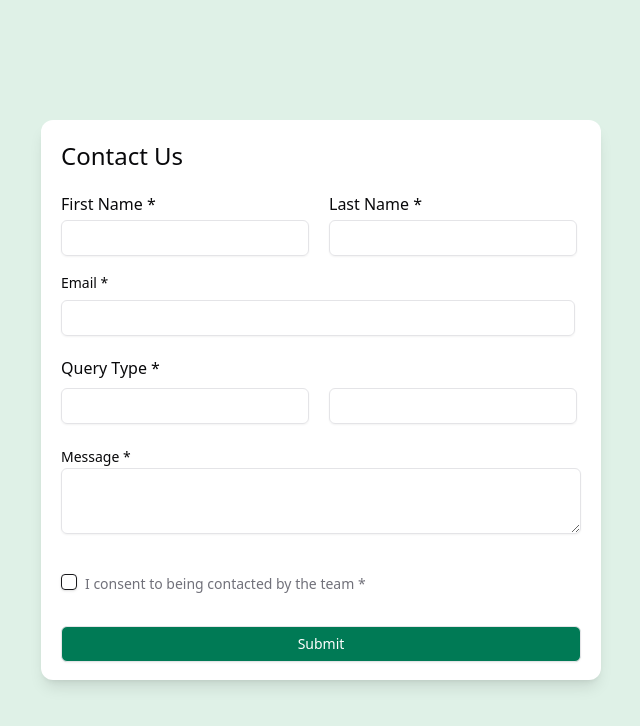
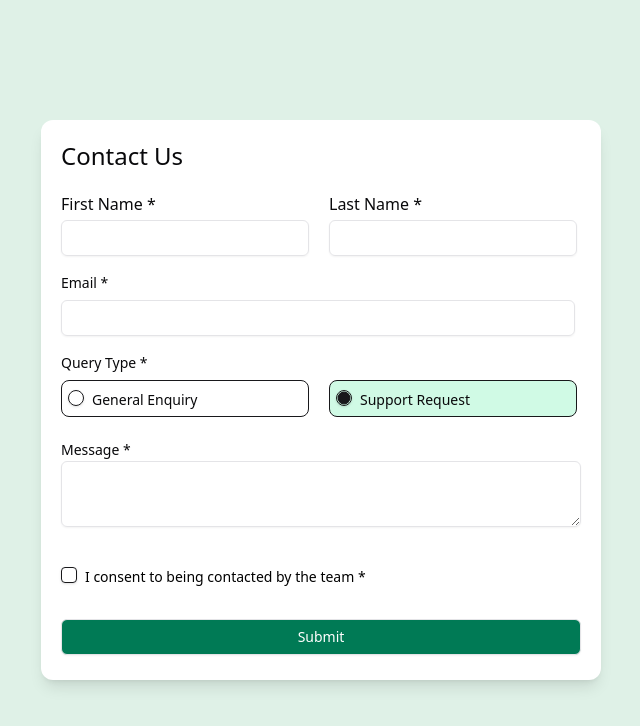
Before and after one commit to MikeZuck1/formcontact, a React (Vite) app: page / in a window 1280 px wide. Shown: the top 726 px of the page, without its empty margins (319-959 px from the left). Built offline with nearby package versions, Linux system fonts and the light colour scheme.

Commit message:
add radioInput + change background when one of input is selected.

```diff
--- a/src/components/button.tsx
+++ b/src/components/button.tsx
@@ -8,7 +8,7 @@ const button = () => {
       <form action="">
         <Button
           variant="outline"
-          className="w-full text-white bg-emerald-700 hover:bg-emerald-700 hover:text-white"
+          className="w-full text-white bg-emerald-700 hover:bg-emerald-700 hover:text-white cursor-pointer"
         >
           Submit
         </Button>
--- a/src/components/queryType.tsx
+++ b/src/components/queryType.tsx
@@ -1,22 +1,41 @@
-import { Input } from "./ui/input";
-const queryType = () => {
+import { useState } from "react";
+import { Label } from "@/components/ui/label";
+import { RadioGroup, RadioGroupItem } from "./ui/radio-group";
+
+const QueryType = () => {
+  const [selectedValue, setSelectedValue] = useState("comfortable");
+
+  const handleChange = (value: string) => {
+    setSelectedValue(value);
+  };
+
   return (
-    <>
-      <div className="mt-5">
-        Query Type{" "}<span className="text-greenMedium">*</span>
-      </div>
-      <div className="flex flex-row gap-5 mt-2">
-        {/* Input First Name */}
-        <div className="flex flex-col">
-          <Input className="w-[15.5rem]" />
+    <div className="grid mt-5 w-full max-w-sm items-center gap-1.5">
+      <Label htmlFor="email" className="mb-1">
+        Query Type <span className="text-greenMedium">*</span>
+      </Label>
+      <RadioGroup value={selectedValue} onValueChange={handleChange}>
+        <div className="flex flex-row gap-5">
+          <div
+            className={`border border-primary rounded-lg w-[15.5rem] h-[2.3rem] p-1.5 ${
+              selectedValue === "default" ? "bg-emerald-100" : ""
+            }`}
+          >
+            <RadioGroupItem value="default" id="r1" className="cursor-pointer mr-2" />
+            <Label htmlFor="r1">General Enquiry</Label>
+          </div>
+          <div
+            className={`border border-primary rounded-lg w-[15.5rem] h-[2.3rem] p-1.5 ${
+              selectedValue === "comfortable" ? "bg-emerald-100" : ""
+            }`}
+          >
+            <RadioGroupItem value="comfortable" id="r2" className="cursor-pointer mr-2" />
+            <Label htmlFor="r2">Support Request</Label>
+          </div>
         </div>
-        {/* Input Last Name */}
-        <div className="flex flex-col">
-          <Input className="w-[15.5rem]" />
-        </div>
-      </div>
-    </>
+      </RadioGroup>
+    </div>
   );
 };
 
-export default queryType;
+export default QueryType;
--- a/src/components/textArea.tsx
+++ b/src/components/textArea.tsx
@@ -10,8 +10,8 @@ const textArea = () => {
       </Label>
       <Textarea className="hover:border-green-700" />
       <div className="flex gap-2 mt-10">
-        <Checkbox className="hover:border-green-700" />
-        <p className="text-sm text-muted-foreground text-black">
+        <Checkbox className="hover:border-green-700 cursor-pointer" />
+        <p className="text-sm text-black">
           I consent to being contacted by the team{" "}
           <span className="text-greenMedium">*</span>
         </p>
```
